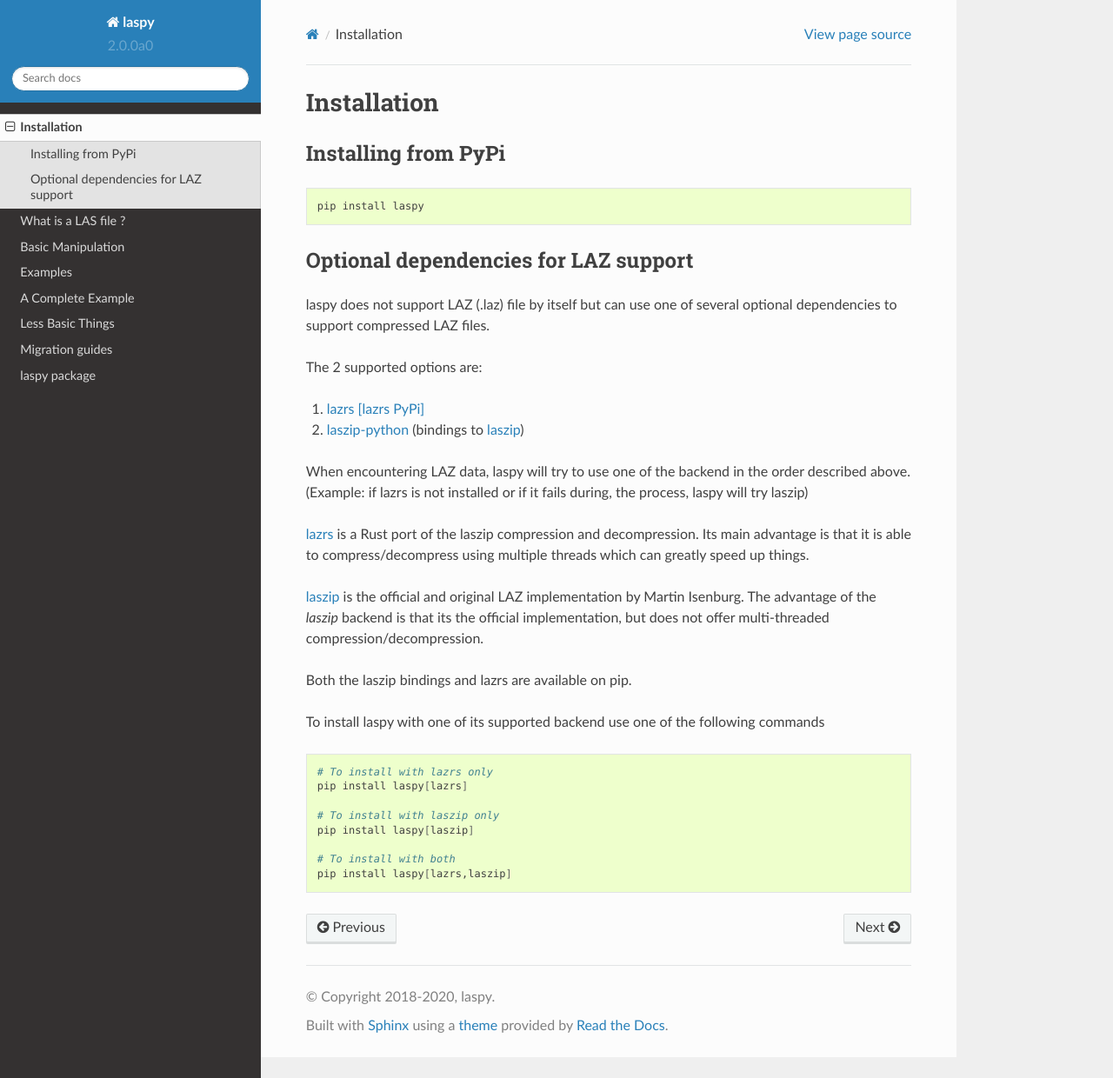
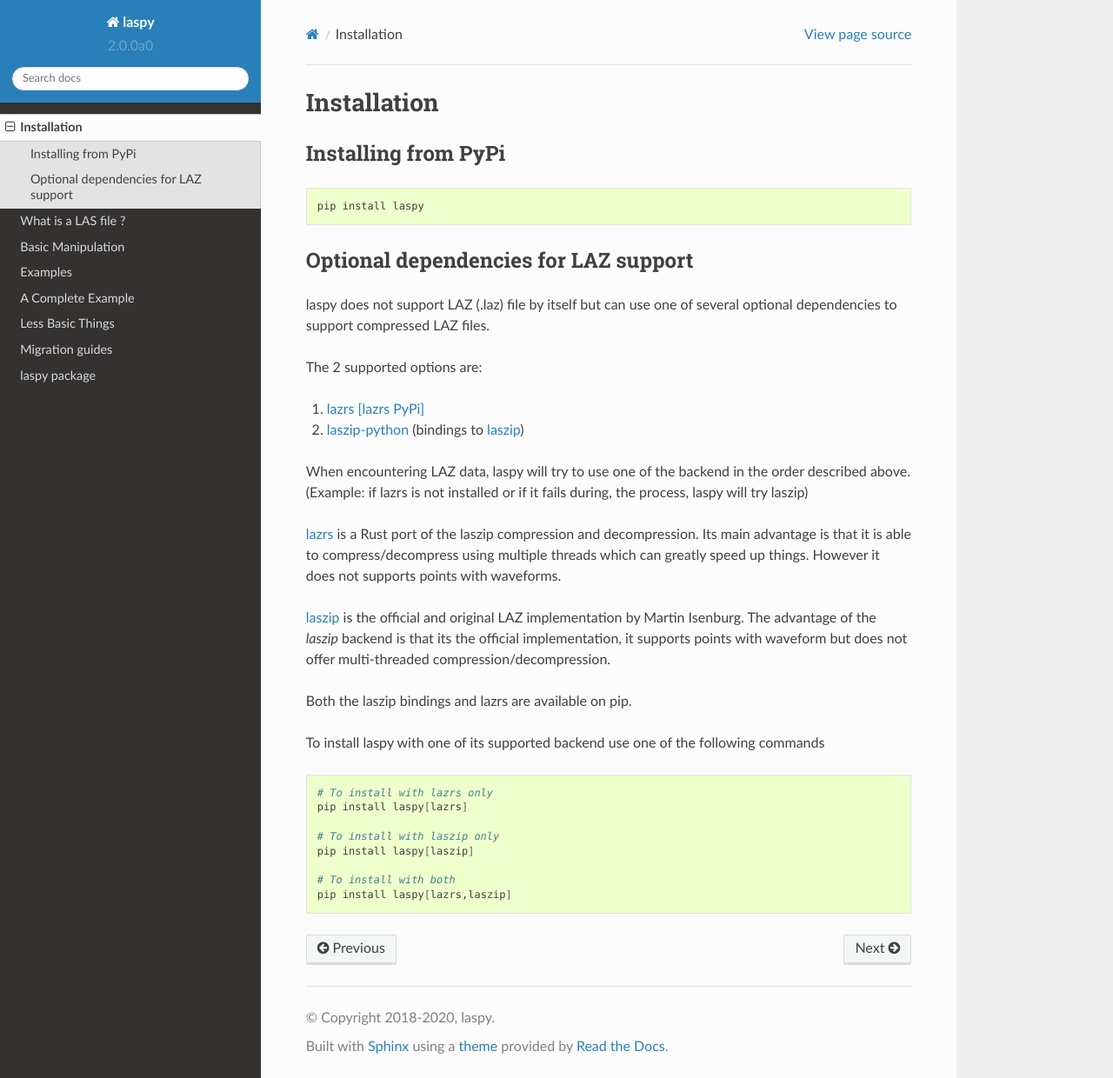
Before and after one commit to laspy/laspy, a Sphinx documentation site: the page built from docs/installation.rst, in a window 1280 px wide and 1240 px high. Shown: the whole window at 87% size. Built offline with Sphinx 7.4.7 and the Read the Docs theme 2.0.0, drawn with Linux system fonts in a browser that asks for light colours.

```diff
--- a/docs/index.rst
+++ b/docs/index.rst
@@ -11,6 +11,11 @@ laspy: Python library for lidar LAS/LAZ IO.
 laspy reads and writes these formats and provides a Python API via Numpy Arrays.
 
 .. _LAS: https://www.asprs.org/committee-general/laser-las-file-format-exchange-activities.html
+
+
+.. note::
+
+   See :ref:`migration_guides` if you are coming from laspy 1.7.
 
 Here is an example of reading in LAZ data and getting some simple summaries of the pointcloud:
 
--- a/docs/installation.rst
+++ b/docs/installation.rst
@@ -27,11 +29,11 @@ When encountering LAZ data, laspy will try to use one of the backend in the orde
 
 `lazrs`_ is a Rust port of the laszip compression and decompression.
 Its main advantage is that it is able to compress/decompress using multiple threads which can
-greatly speed up things.
+greatly speed up things. However it does not supports points with waveforms.
 
 `laszip`_  is the official and original LAZ implementation by Martin Isenburg.
-The advantage of the `laszip` backend is that its the official implementation,
-but does not offer multi-threaded compression/decompression.
+The advantage of the `laszip` backend is that its the official implementation, it supports points
+with waveform but does not offer multi-threaded compression/decompression.
 
 
 Both the laszip bindings and lazrs are available on pip.
```
Also changed, not shown: other parts of docs/installation.rst (+2 -0 lines), docs/migration.rst (+33 -14 lines).
